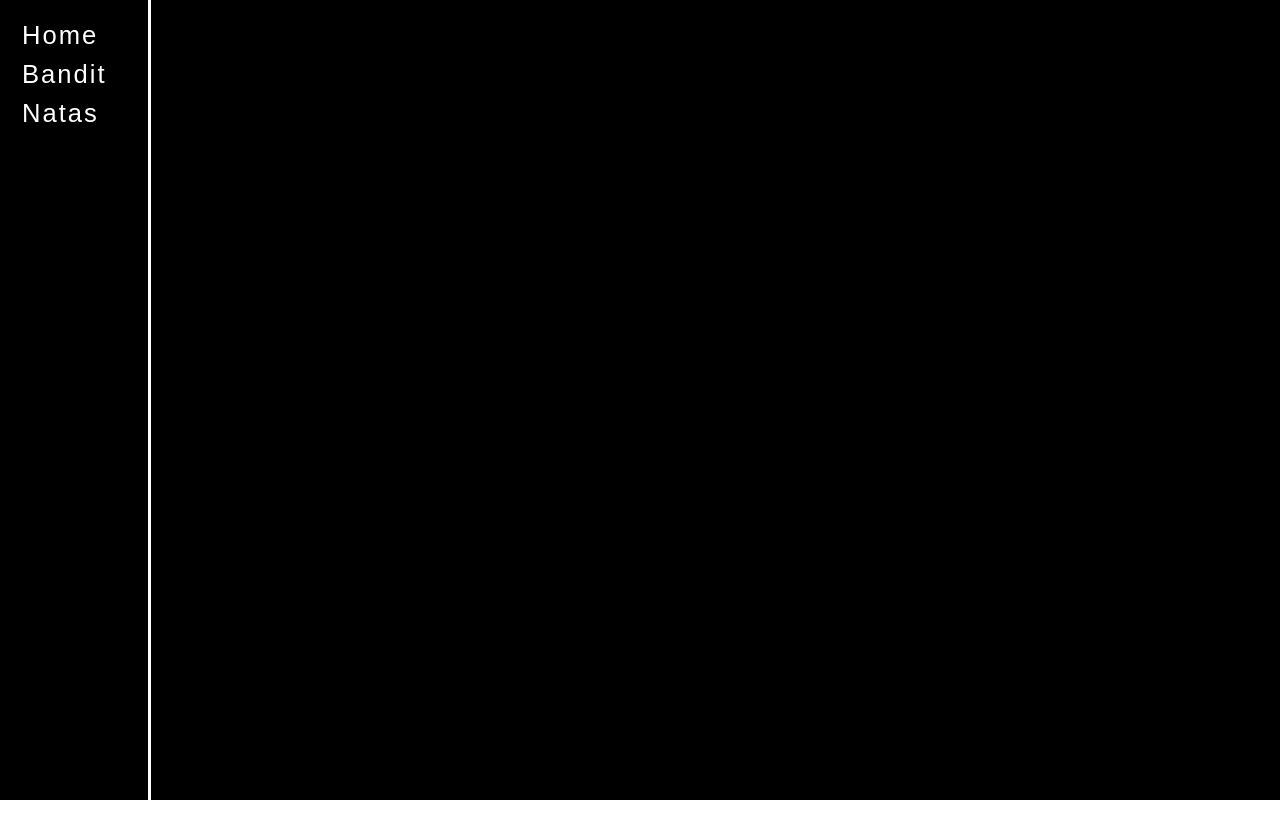
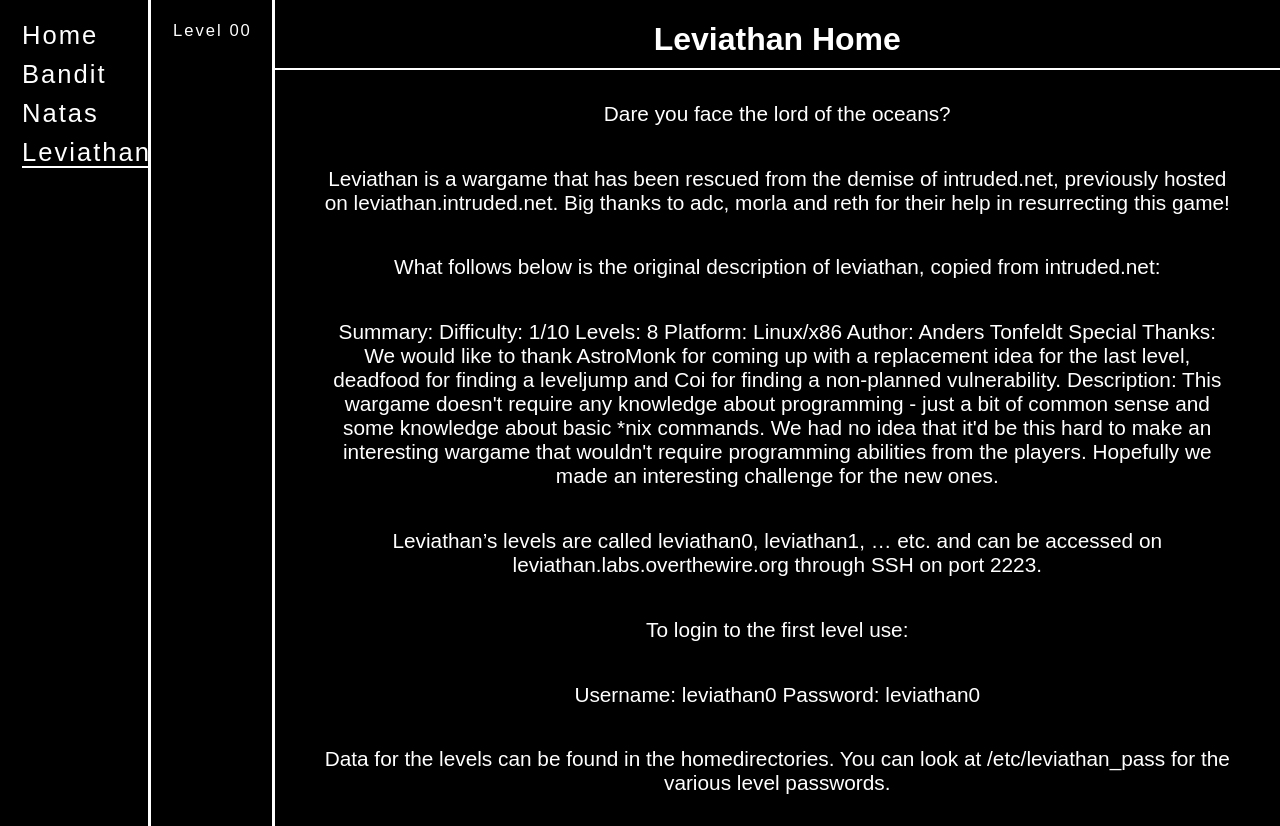
Before and after one commit to Eric-Lingren/over_the_wire, a React (Create React App) app: page /leviathan/home in a window 1280 px wide. Before the commit the page ends 800 px from the top, so only its background shows below. Built offline with nearby package versions, Linux system fonts and the light colour scheme.

Commit message:
adding leviathian

```diff
--- a/src/App.js
+++ b/src/App.js
@@ -9,6 +9,9 @@
 import natasData from './components/natas/natasData.json'
 import NatasHome from './components/natas/NatasHome'
 import NatasLevelComponent from './components/natas/NatasLevelComponent'
+import leviathanData from './components/leviathan/leviathanData.json'
+import LeviathanHome from './components/leviathan/LeviathanHome'
+import LeviathanLevelComponent from './components/leviathan/LeviathanLevelComponent'
 
 function App() {
   return (
@@ -40,6 +43,17 @@
             )
           })
         }
+        <Route path='/leviathan/home' component={LeviathanHome} />
+        {
+          leviathanData.leviathanData.map( level => {
+            return (
+              <Route  key={level.level}
+                      path={`/leviathan/level${level.level}`}
+                      component={() => <LeviathanLevelComponent levelData={level} />}
+              />
+            )
+          })
+        }
       </Switch>
 
     </div>
--- a/src/components/Navbar.js
+++ b/src/components/Navbar.js
@@ -15,6 +15,9 @@
                 <li className="nav-item">
                     <NavLink className='link' to="/natas/home"> Natas </NavLink>
                 </li>
+                <li className="nav-item">
+                    <NavLink className='link' to="/leviathan/home"> Leviathan </NavLink>
+                </li>
             </ul>
 
         </div>
--- /dev/null
+++ b/src/components/leviathan/LeviathanHome.js
@@ -0,0 +1,58 @@
+import React from 'react';
+import '../GlobalStyles.css'
+import LeviathanNavbar from './LeviathanNavbar'
+
+function LeviathanHome() {
+    console.log('here')
+    return (
+        <div className="component-wrapper">
+            <LeviathanNavbar />
+            <div className='page-wrapper'>
+                <h1 className='page-title'> Leviathan Home </h1>
+                <p>
+                Dare you face the lord of the oceans?
+                </p>
+                <p>
+                Leviathan is a wargame that has been rescued from the demise of intruded.net, previously hosted on leviathan.intruded.net. Big thanks to adc, morla and reth for their help in resurrecting this game!
+                </p>
+                <p>
+                What follows below is the original description of leviathan, copied from intruded.net:
+                </p>
+                <p>
+                Summary:
+                Difficulty:     1/10
+                Levels:         8
+                Platform:   Linux/x86
+
+                Author:
+                Anders Tonfeldt
+
+                Special Thanks:
+                We would like to thank AstroMonk for coming up with a replacement idea for the last level,
+                deadfood for finding a leveljump and Coi for finding a non-planned vulnerability.
+
+                Description:
+                This wargame doesn't require any knowledge about programming - just a bit of common
+                sense and some knowledge about basic *nix commands. We had no idea that it'd be this
+                hard to make an interesting wargame that wouldn't require programming abilities from
+                the players. Hopefully we made an interesting challenge for the new ones.
+                </p>
+                <p>
+                Leviathan’s levels are called leviathan0, leviathan1, … etc. and can be accessed on leviathan.labs.overthewire.org through SSH on port 2223.
+                </p>
+                <p>
+                To login to the first level use:
+                </p>
+                <p>
+                Username: leviathan0
+                Password: leviathan0
+                </p>
+                <p>
+                Data for the levels can be found in the homedirectories. You can look at /etc/leviathan_pass for the various level passwords.
+                </p>
+            </div>
+        </div>
+    );
+}
+
+export default LeviathanHome;
--- /dev/null
+++ b/src/components/leviathan/LeviathanLevelComponent.js
@@ -0,0 +1,37 @@
+import React from 'react';
+import LeviathanNavbar from './LeviathanNavbar'
+import '../GlobalStyles.css'
+
+function NatasLevelComponent(props) {
+    return (
+        <div className="component-wrapper">
+            <LeviathanNavbar />
+            <div className='page-wrapper'>
+                <h1 className='page-title'> Leviathan Level {props.levelData.level} </h1>
+
+                <h2 className='section-heading'> Level Goal: </h2>
+                <p> {props.levelData.goal} </p>
+
+                <h2 className='section-heading'> Walkthrough: </h2>
+                {
+                    props.levelData.image.map( (image, i) => {
+                        return <img key={i} src={`${image}`} alt='screenshot'/>
+                    })
+                }
+
+
+                <h2 className='section-heading'> Answer: </h2>
+                <pre className='code-wrapper'>
+                    <code className="code">
+                        {props.levelData.answer}
+                    </code>
+                </pre>
+
+                <h2 className='section-heading'> What I learned: </h2>
+                <p> {props.levelData.takeaways} </p>
+            </div>
+        </div>
+    );
+}
+
+export default NatasLevelComponent;
--- /dev/null
+++ b/src/components/leviathan/LeviathanNavbar.js
@@ -0,0 +1,24 @@
+import React from 'react';
+import { Link } from 'react-router-dom';
+import '../Navbar.css'
+import leviathanData from './leviathanData.json'
+
+function LeviathanNavbar() {
+    return (
+        <div className="navbar-wrapper">
+            <ul className="nav-ul">
+                {
+                    leviathanData.leviathanData.map( (level, i) => {
+                        return (
+                            <li className="sub-nav-item" key={level.level}>
+                                <Link className='link' to={`level${level.level}`}> Level {level.level} </Link>
+                            </li>
+                        )
+                    })
+                }
+            </ul>
+        </div>
+    );
+}
+
+export default LeviathanNavbar;
--- /dev/null
+++ b/src/components/leviathan/leviathanData.json
@@ -0,0 +1,11 @@
+{
+    "leviathanData" : [
+        {
+            "level" : "00",
+            "goal" : "Username: leviathan0 Password: leviathan0 URL: leviathan.labs.overthewire.org",
+            "answer": "rioGegei8m",
+            "image" : ["/images/leviathan/level00.png"],
+            "takeaways" : "The password for the next level was hidden in the html flie hosted in teh backup directory on the server with a comment that the developers would update and patch it later.  At first I tried copying thhis html file into my editor and launching it, but grepping for the info was far faster."
+        }
+    ]
+}
--- a/src/components/natas/natasData.json
+++ b/src/components/natas/natasData.json
@@ -52,7 +52,7 @@
         {
             "level" : "07",
             "goal" : "Username: natas7 URL: http://natas7.natas.labs.overthewire.org",
-            "answer": "",
+            "answer": "DBfUBfqQG69KvJvJ1iAbMoIpwSNQ9bWe",
             "image" : ["/images/natas/level07.1.png", "/images/natas/level07.2.png"],
             "takeaways" : " This level introduces us to an interesting attack called an  Directory Traversal or Path Traversal attack.  This is based on using Local File Inclusion (LFI) to trick the web server to grant us access to more files than we should be able to see. We know from the comment in the html file that we need to access etc/natas_webpass/natas8, we just need to find where that directory lives on the server.  We also know that we can use PHP's page=? query syntax to request a file through the browser url from some other directory on the server.  So Lets try to exploit this. If we take one of the page urls, ( lets use http://natas7.natas.labs.overthewire.org/index.php?page=home ) and replace the 'home' page with the path we want, ( http://natas7.natas.labs.overthewire.org/index.php?page=../etc/natas_webpass/natas8 ) we expect it to fail.  Which it does. But it doesnt refuse us, rather it just tells us we are in the wrong place for that file.  So by adding a series of ../ to our url, we eventually find the directory where our desired file lives.  Here:  http://natas7.natas.labs.overthewire.org/index.php?page=../../../../etc/natas_webpass/natas8"
         }
```
Also changed, not shown: public/images/leviathan/level00.png (added).
